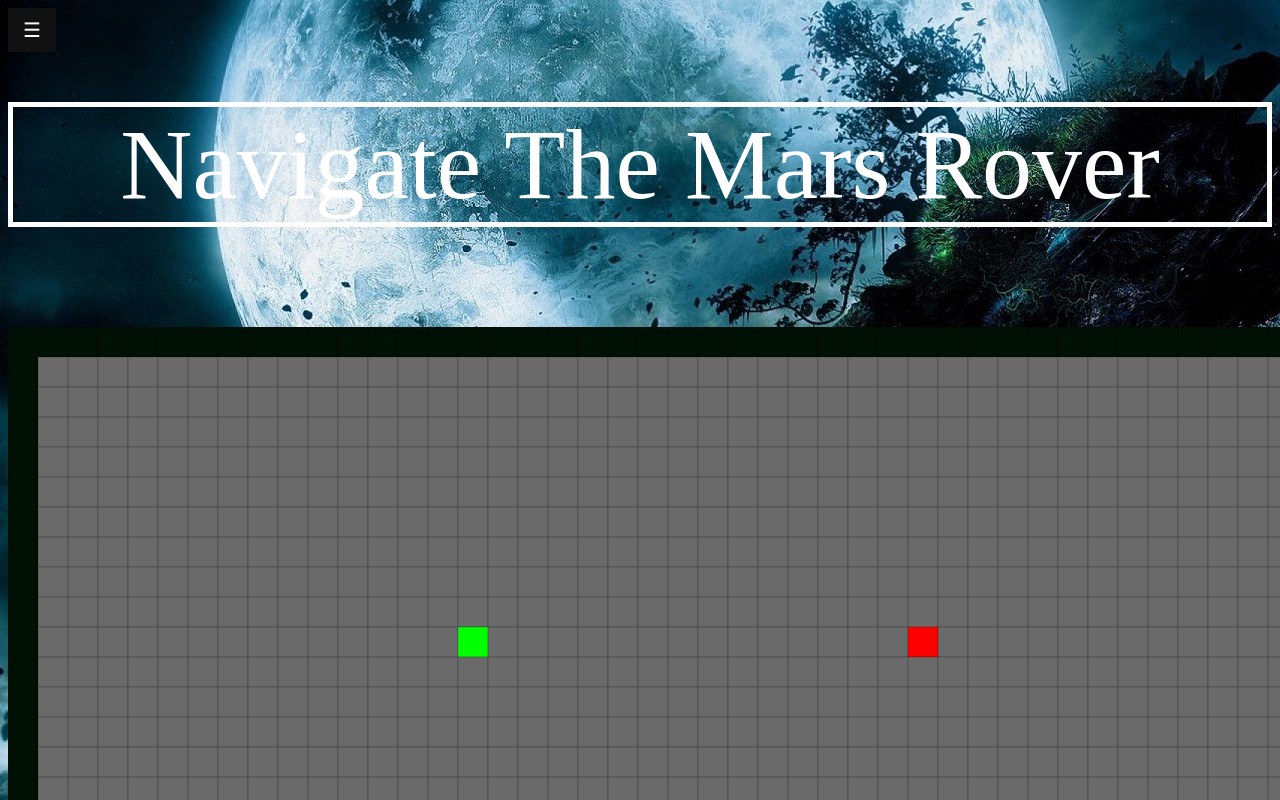
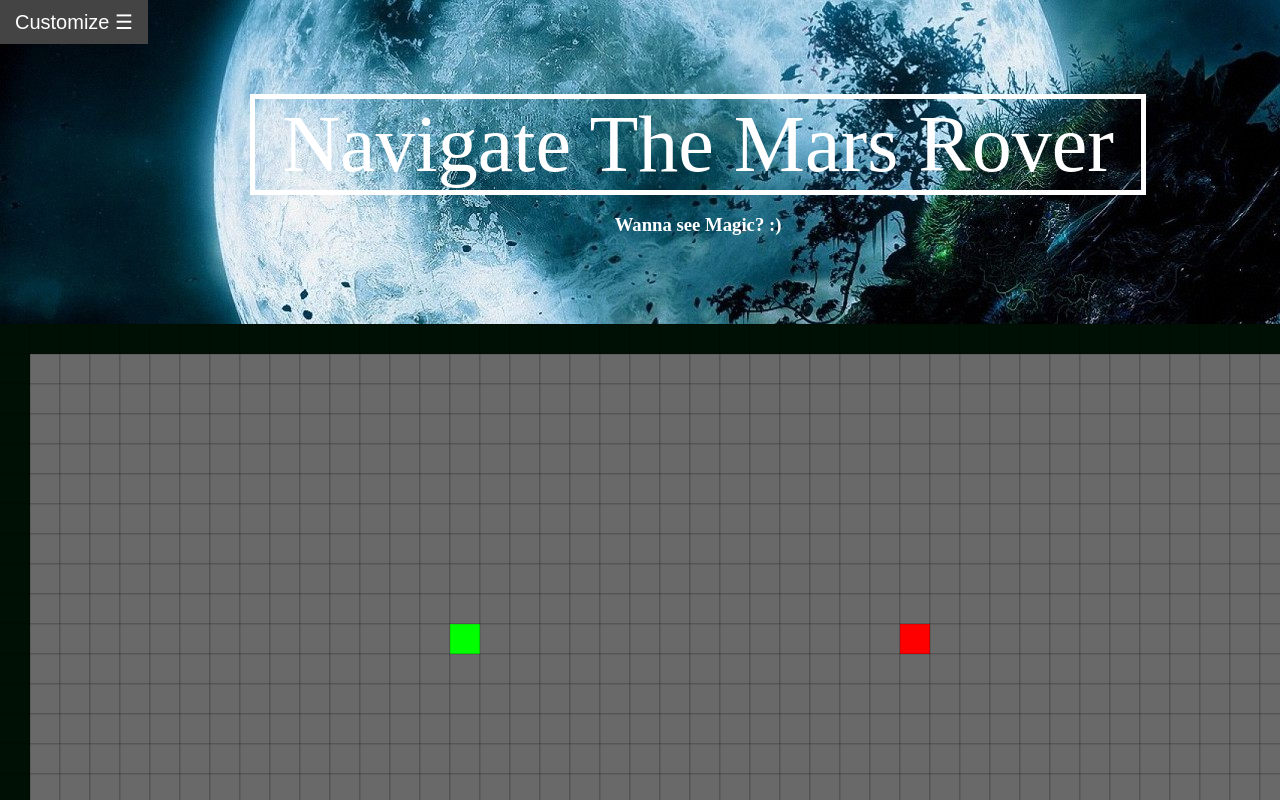
Before and after one commit to frankenstein32/Navigate-Rover, a plain HTML site: page Versions/V3/v2.html in a window 1280 px wide. Shown: the top 800 px of the page. Drawn offline with Linux system fonts and the light colour scheme.

Commit message:
Dark Version uploaded

```diff
--- a/Versions/V3/script.js
+++ b/Versions/V3/script.js
@@ -3,7 +3,7 @@ function plot(rows = 36, cols = 64) {
     for (let i = 0; i < rows; i++) {
       var x = 0;
       for (let j = 0; j < cols; j++) {
-        let colr = "rgb(106, 106, 106)";
+        let colr = grid_color;
 
         if(i === 0 || j === 0 || i === rows - 1 || j === cols - 1){
           colr = border_color;
@@ -104,15 +104,20 @@ function plot(rows = 36, cols = 64) {
 /* Set the width of the sidebar to 250px (show it) */
 function openNav() {
   document.getElementById("mySidepanel").style.width = "350px";
+  document.getElementById("mySidepanel").style.border="5px solid";
+  document.getElementById("mySidepanel").style.borderColor="white";
 }
 
 /* Set the width of the sidebar to 0 (hide it) */
 function closeNav() {
   document.getElementById("mySidepanel").style.width = "0";
+  document.getElementById("mySidepanel").style.border="";
+  document.getElementById("mySidepanel").style.borderColor="";
 }
 
+
 let cnt = 2, isSrc = true, isDst = true;
-let walls_color = "rgb(0, 0, 0)", border_color="rgb(0, 16, 4)";
+let walls_color = "rgb(45, 45, 45)", border_color="rgb(0, 16, 4)", grid_color="rgb(105, 105, 105)";
 window.src_crd = "10:15";
 window.dst_crd = "10:30";
 window.rows = 36, window.cols = 50;
--- a/Versions/V3/style.css
+++ b/Versions/V3/style.css
@@ -1,11 +1,11 @@
 #grid {
-    padding-left: 0px;
-    margin: 0;
-    padding-top: 100px;
-    padding-bottom: 500px;
+    margin-bottom: 20px;
+    padding: 0px;
   }
 
   body {
+    padding: 0px;
+    margin: 0px;
     background-image: url('./images/back2.jpg');
   }
   /* The sidepanel menu */
@@ -16,10 +16,13 @@
     z-index: 1; /* Stay on top */
     top: 0;
     left: 0;
-    background-color: #111; /* Black*/
+    /* background-color: #111; Black */
+    background-image: url('./images/panel.jpg');
+    background-position: center;
     overflow-x: hidden; /* Disable horizontal scroll */
     padding-top: 60px; /* Place content 60px from the top */
     transition: 0.5s; /* 0.5 second transition effect to slide in the sidepanel */
+    border-color: darkslategrey;
   }
 
   /* The sidepanel links */
@@ -27,14 +30,14 @@
     padding: 8px 8px 8px 32px;
     text-decoration: none;
     font-size: 25px;
-    color: #818181;
+    color: #FFF;
     display: block;
-    transition: 0.3s;
+    transition: 0.5s;
   }
 
   /* When you mouse over the navigation links, change their color */
   .sidepanel a:hover {
-    color: #f1f1f1;
+    color: grey;
   }
 
   /* Position and style the close button (top right corner) */
@@ -66,3 +69,78 @@
     margin: 50px;
     text-align: center;
   }
+
+  /* Flip Card Css */
+  /* The flip card container - set the width and height to whatever you want. */
+  /* I have added the border property to demonstrate that the flip itself goes out of the box on hover (remove perspective if you don't want the 3D effect */
+
+.flip-card {
+  width: 70%;
+  height: 280px;
+  perspective: 1000px; /* Remove this if you don't want the 3D effect */
+  margin-left: 250px;
+}
+
+/* This container is needed to position the front and back side */
+.flip-card-inner {
+  position: relative;
+  width: 100%;
+  height: 100%;
+  text-align: center;
+  transition: transform 1.2s;
+  transform-style: preserve-3d;
+}
+
+/* Do an horizontal flip when you move the mouse over the flip box container */
+.flip-card:hover .flip-card-inner {
+  transform: rotateY(180deg);
+}
+
+/* Position the front and back side */
+.flip-card-front, .flip-card-back {
+  position: absolute;
+  width: 100%;
+  height: 100%;
+  -webkit-backface-visibility: hidden; /* Safari */
+  backface-visibility: hidden;
+}
+
+/* Style the front side (fallback if image is missing) */
+
+/* Style the back side */
+.flip-card-back {
+  color: white;
+  border: 6px solid;
+  transform: rotateY(180deg);
+  background-image: url('./images/banner1.jpg');
+}
+
+
+/* List Group Css */
+ul {
+  margin-top: 10px;
+  list-style-type: none; /* Remove bullets */
+  text-align: left;
+}
+
+ul li {
+  padding-top: 10px;
+  color: #ffffff;
+}
+
+/* Flash Card Css*/
+.card {
+  box-shadow: 0 4px 8px 0 rgba(255,255,255,0.2);
+  transition: 0.3s;
+  width: 100%;
+  margin: 0;
+  padding: 0;
+}
+
+.card:hover {
+  box-shadow: 0 8px 16px 0 rgba(0,0,0,0.2);
+}
+
+.container {
+  padding: 2px 16px;
+}
--- a/Versions/V3/v2.html
+++ b/Versions/V3/v2.html
@@ -20,13 +20,40 @@
       <a href="javascript:void(0)" class="space">Start</a>
     </div>
     <button class="openbtn" onclick="openNav()">
-      &#9776;
+      Customize &#9776;
     </button>
-    <div style="color: #FFF; text-align: center; font-size: 100px; margin-top: 50px; border: 5px solid; border-color: white;">
-      Navigate The Mars Rover
+    <div class="flip-card">
+      <div class="flip-card-inner">
+        <div class="flip-card-front">
+          <div style="color: #FFF; text-align: center; font-size: 80px; margin-top: 50px; border: 5px solid; border-color: white;">
+            Navigate The Mars Rover
+          </div>
+          <h3 style="color: white;">Wanna see Magic? :)</h3>
+        </div>
+        <div class="flip-card-back">
+          <h1>Instructions</h1>
+          <ul>
+          This Game is all about navigating the Mars Rover.
+          <li>1. Green box in th grid depicts the location of the Rover.</li>
+          <li>2. Red box depicts the destination station where you need to direct the Rover.</li>
+          <li>3. By clicking you can place the walls between the Rover and Destination station.</li>
+          <li>4. After that you can customize the way Rover will search the whole space grid like
+            whether search with Bi-Directionality <br>or with Diagonal Moves etc you will find in the
+            Custom Panel placed in left.</li>
+            <li> 5. After setting up the customs then you can hit the start button and the Rover will provide
+              you the shortest path between Rover <br> and Destination station.</li>
+            </ul>
+        </div>
+      </div>
     </div>
+
     <div id="grid" onmousedown="activate(event)" onmouseover="reply_click(event)" onmouseup="deactivate()">
-      <svg id="container" width="1920" height="1080"></svg>
+      <svg id="container" width="1920" height="1080" style="padding: 0px; margin: 0px"></svg>
+    </div>
+    <div class="card">
+      <div class="container" style="height: 300px; border: 3px solid; border-color: white;">
+        <h2 style="color: white;">Score Card</h2>
+      </div>
     </div>
     <script src="./script.js"></script>
   </body>
```
Also changed, not shown: Versions/V3/images/banner1.jpg (added).
